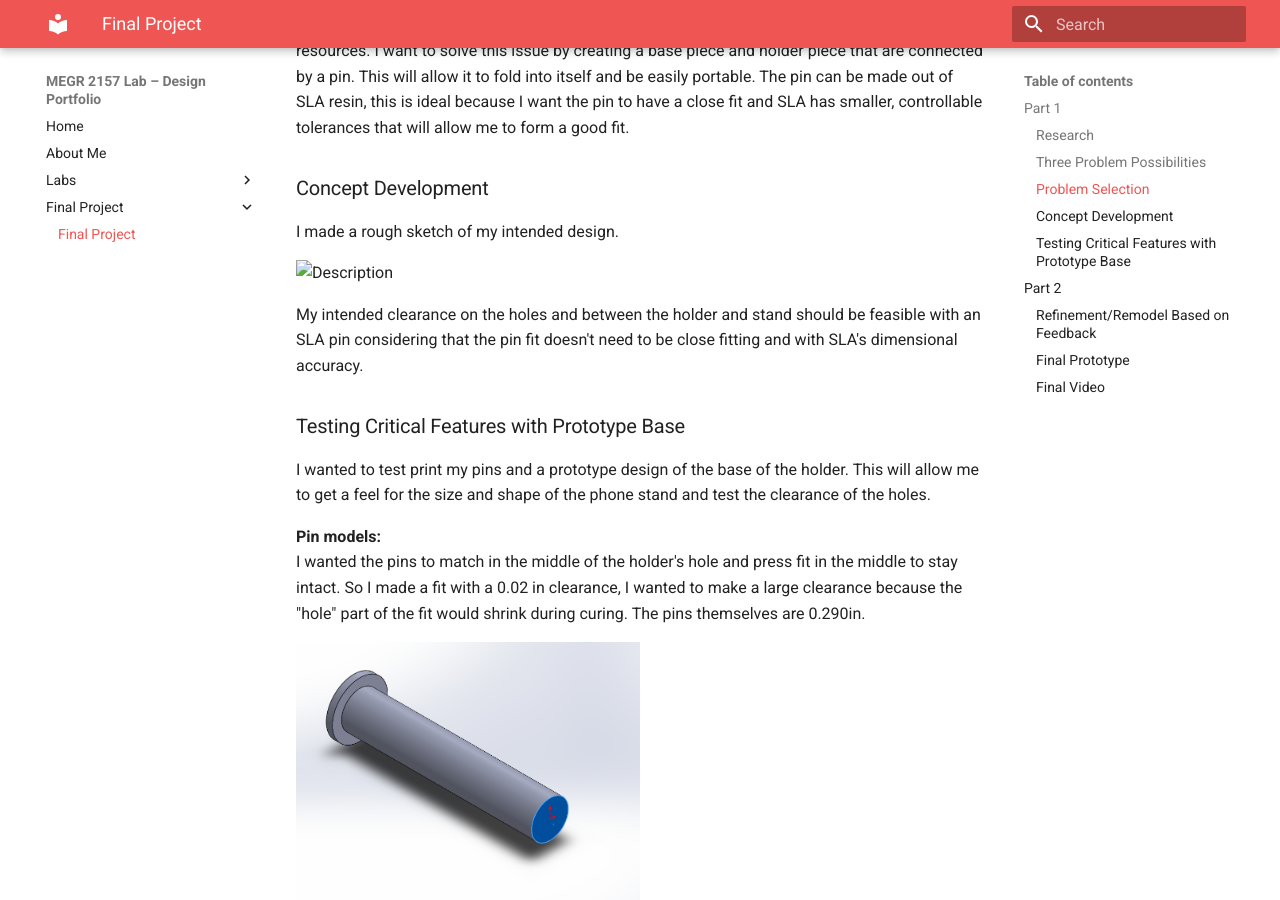
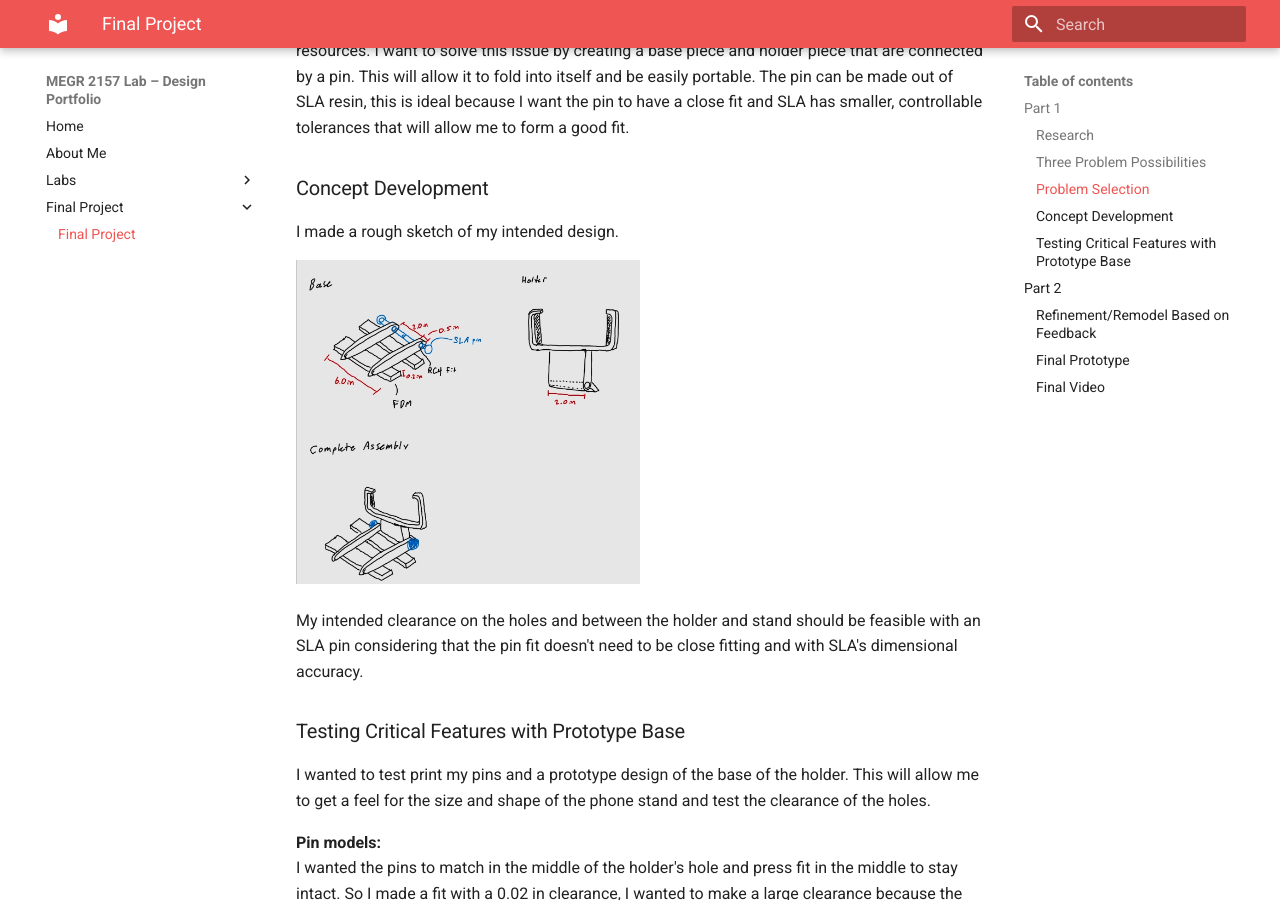
Before and after one commit to jwelch37/Jack-Welch-Portfolio, an MkDocs documentation site: the page built from docs/finalproject/index.md, in a window 1280 px wide and 900 px high, scrolled down 2766 px. Built offline with MkDocs 1.6.1 and Material for MkDocs 9.7.7, drawn with Linux system fonts in a browser that asks for light colours.

Commit message:
Update image reference in concept development section

```diff
--- a/docs/finalproject/index.md
+++ b/docs/finalproject/index.md
@@ -49,7 +49,7 @@ I felt that the phone stand would be in the goldilocks zone of useful and feasib
 
 I made a rough sketch of my intended design.
 
-<img src="conceptdraw.jpg" width="50%" alt="Description">
+<img src="sketch1.jpg" width="50%" alt="Description">
 
 My intended clearance on the holes and between the holder and stand should be feasible with an SLA pin considering that the pin fit doesn't need to be close fitting and with SLA's dimensional accuracy.
 
```
